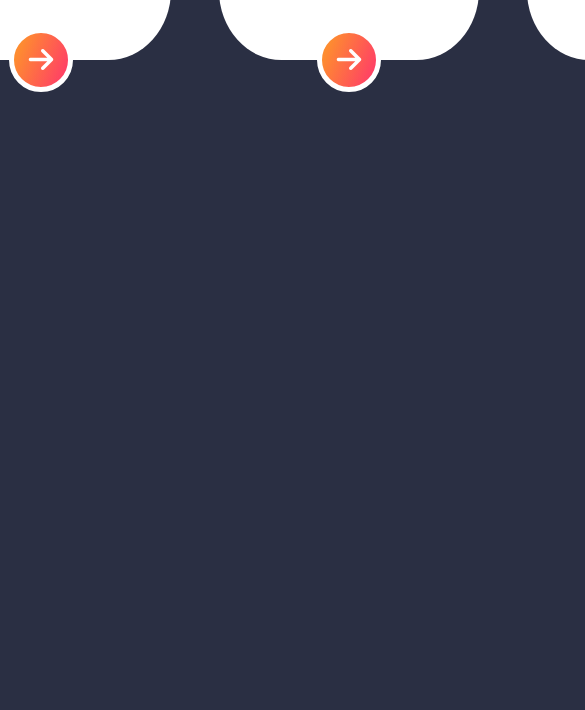
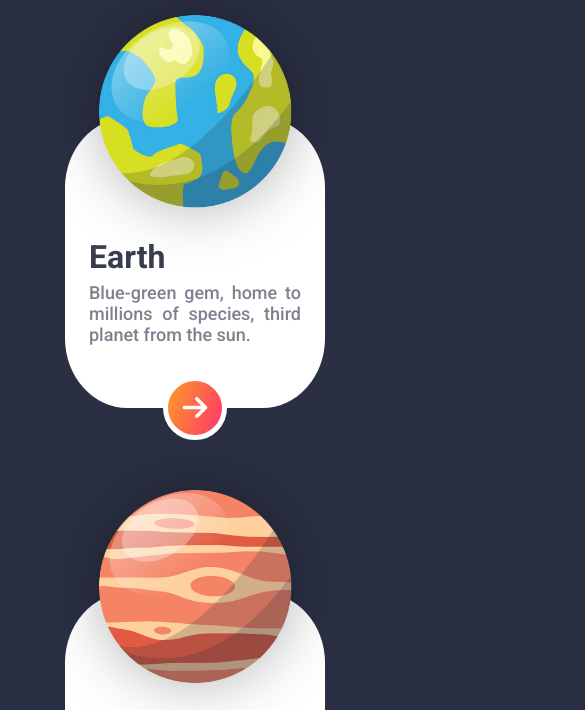
Before and after one commit to hosseinnabi-ir/Post-Cards-CSS, a plain HTML site: page index.html in a window 390 px wide. Shown: the part 507-1217 px from the top of the page, 585 px wide, since content can reach past the window. Before the commit the page ends 844 px from the top, so only its background shows below. Drawn offline with Linux system fonts and the light colour scheme.

Commit message:
Updated the style.css
Added the responsive media queries for 800px and 1024px screens

```diff
--- a/css/style.css
+++ b/css/style.css
@@ -6,47 +6,81 @@
 
 body {
   height: 100vh;
+  background: #2a2f43;
   display: flex;
   align-items: center;
   justify-content: center;
-    background: #2a2f43;
-    font-family: 'Roboto', sans-serif;
+  font-family: "Roboto", "sans-serif";
 }
 
 .container {
   display: flex;
+  justify-content: center;
 }
 
 .card {
   position: relative;
+  margin: 0 24px;
   width: 260px;
   height: 290px;
-    margin: 0 24px;
   background: #fff;
   border-radius: 24%;
-    transition: .4s ease-in-out;
+  transition: 0.4s ease-in-out;
+}
+
+/* Responsive layout - wrapping */
+/* max-width: 800px*/
+
+@media (max-width: 800px) {
+  body {
+    height: auto;
+    padding-top: 150px;
+  }
+
+  .container {
+    flex-direction: column;
+  }
+  .card {
+    margin: 0 auto 185px;
+    width: 260px;
+    height: 290px;
+  }
+}
+
+/* Responsive layout - makes a one column layout instead of a two-column layout */
+/* max-width: 1024px*/
+
+@media (max-width: 1024px) {
+  body {
+    height: auto;
+    padding-top: 150px;
+  }
+
+  .container {
+    flex-wrap: wrap;
+  }
+  .card {
+    margin: 0 auto 185px;
+    width: 260px;
+    height: 290px;
+  }
 }
 
 .card:hover {
   scale: 1.05;
 }
-
 .card img {
   position: absolute;
   top: -104px;
   left: 12.5%;
   width: 75%;
-    filter: drop-shadow(
-        0 0 30px rgba(0, 0, 0, .3)
-    );
-    transition: .4s ease-in-out;
+  filter: drop-shadow(0 0 30px rgba(0, 0, 0, 0.3));
+  transition: 0.4s ease-in-out;
 }
 
 .card:hover img {
   transform: rotate(15deg);
-    filter: drop-shadow(
-        0 0 30px rgba(0, 0, 0, .36)
-    );
+  filter: drop-shadow(0 0 30px rgba(0, 0, 0, 0.36));
 }
 
 .card .content {
@@ -55,17 +89,17 @@ body {
   margin-top: 120px;
 }
 
-.card .content h3 {
+.card h3 {
+  font-size: 32px;
   color: #2a2f43ee;
-    font-size: 32px;
 }
 
-.card .content p {
-    color: #2a2f4399;
+.card p {
   font-size: 18px;
   font-weight: 500;
   text-align: justify;
   margin-top: 6px;
+  color: #2a2f4399;
 }
 
 .card a {
@@ -76,14 +110,10 @@ body {
   width: 64px;
   height: 64px;
   line-height: 64px;
-    text-align: center;
+  background: linear-gradient(112deg, #fe8c30 15%, #ff356d 100%);
   border-radius: 50%;
   border: 5px solid #fff;
-    background: linear-gradient(
-        112deg,
-        #fe8c30 15%,
-        #ff356d 100%
-    );
+  text-align: center;
 }
 
 .card a i {
```
Lines whose indentation alone changed are shown as unchanged.
